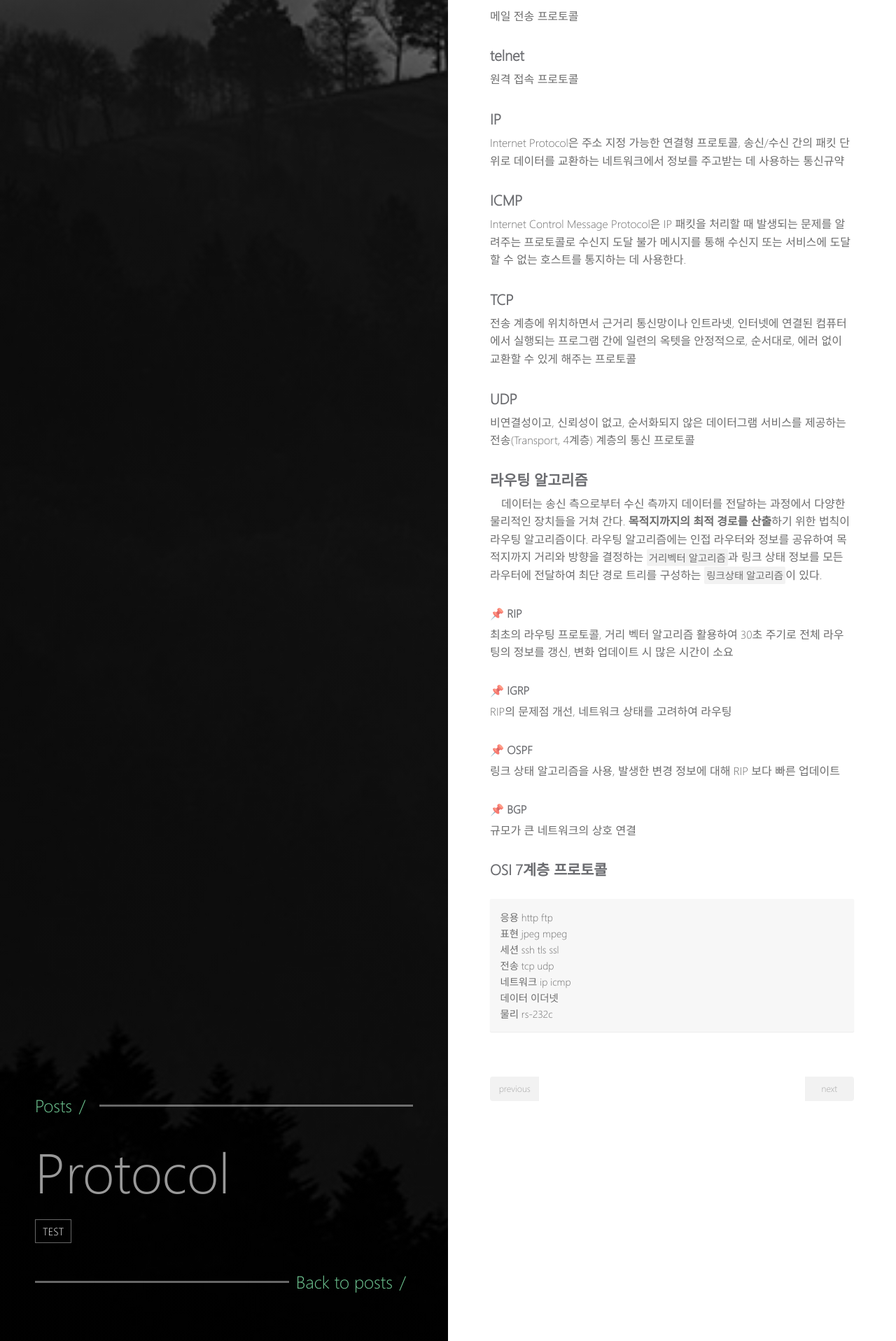
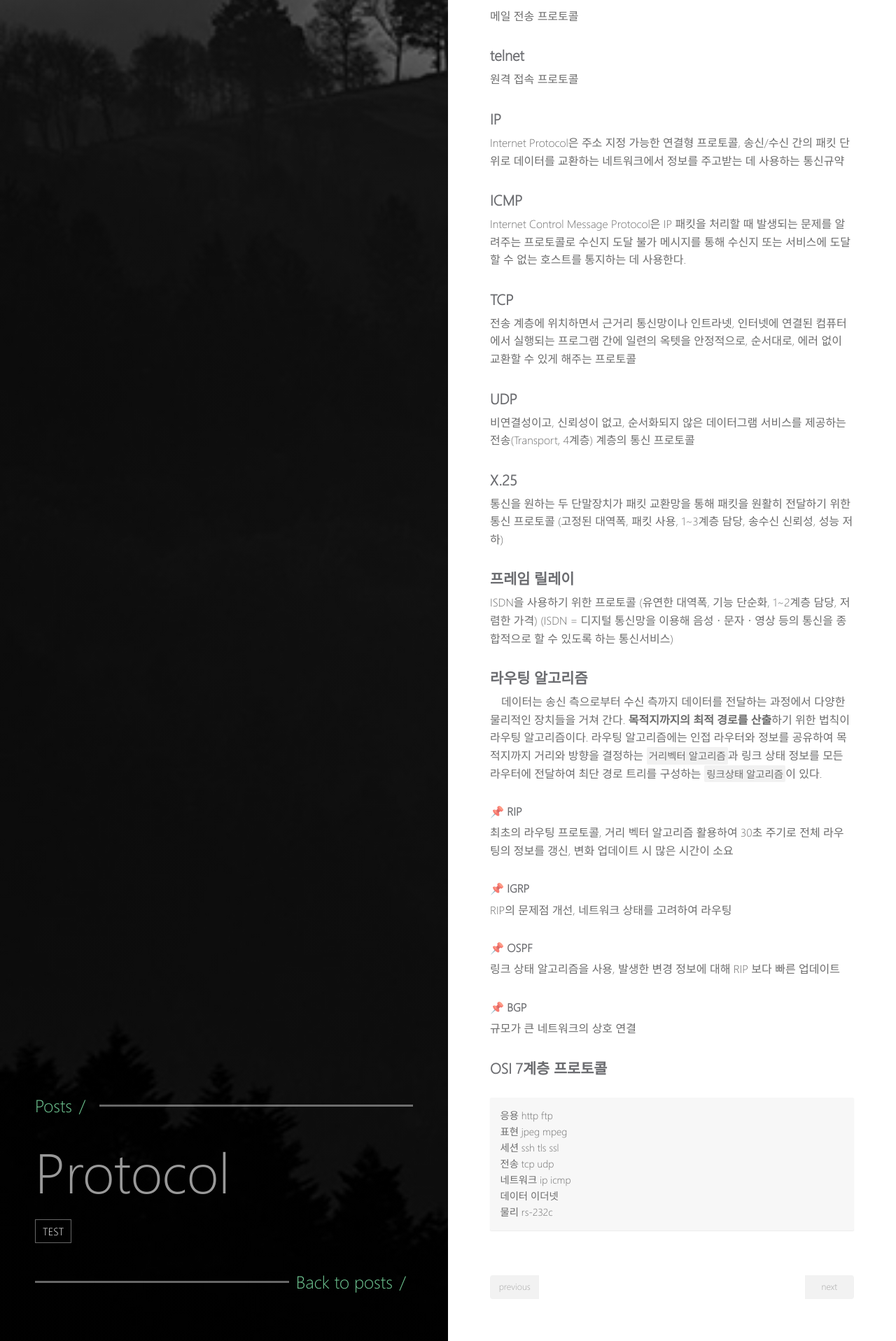
Before and after one commit to uunwon/uunwon.github.io, a Jekyll site: the page built from _posts/2021-04-20-Protocol.md, in a window 1280 px wide. Shown: the part 1688-3605 px from the top of the page at 70% size. Built offline with Jekyll 4.4.1, drawn with Linux system fonts in a browser that asks for light colours.

Commit message:
add 'protocol + X.25, frame relay'

```diff
--- a/_posts/2021-04-20-Protocol.md
+++ b/_posts/2021-04-20-Protocol.md
@@ -65,6 +65,12 @@ Internet Control Message Protocol은 IP 패킷을 처리할 때 발생되는 문
 ### UDP
 비연결성이고, 신뢰성이 없고, 순서화되지 않은 데이터그램 서비스를 제공하는 전송(Transport, 4계층) 계층의 통신 프로토콜
 
+### X.25
+통신을 원하는 두 단말장치가 패킷 교환망을 통해 패킷을 원활히 전달하기 위한 통신 프로토콜 (고정된 대역폭, 패킷 사용, 1~3계층 담당, 송수신 신뢰성, 성능 저하)
+
+### 프레임 릴레이
+ISDN을 사용하기 위한 프로토콜 (유연한 대역폭, 기능 단순화, 1~2계층 담당, 저렴한 가격) (ISDN = 디지털 통신망을 이용해 음성ㆍ문자ㆍ영상 등의 통신을 종합적으로 할 수 있도록 하는 통신서비스)
+
 ### 라우팅 알고리즘
 　데이터는 송신 측으로부터 수신 측까지 데이터를 전달하는 과정에서 다양한 물리적인 장치들을 거쳐 간다. **목적지까지의 최적 경로를 산출**하기 위한 법칙이 라우팅 알고리즘이다. 라우팅 알고리즘에는 인접 라우터와 정보를 공유하여 목적지까지 거리와 방향을 결정하는 `거리벡터 알고리즘`과 링크 상태 정보를 모든 라우터에 전달하여 최단 경로 트리를 구성하는 `링크상태 알고리즘`이 있다.
 
```
